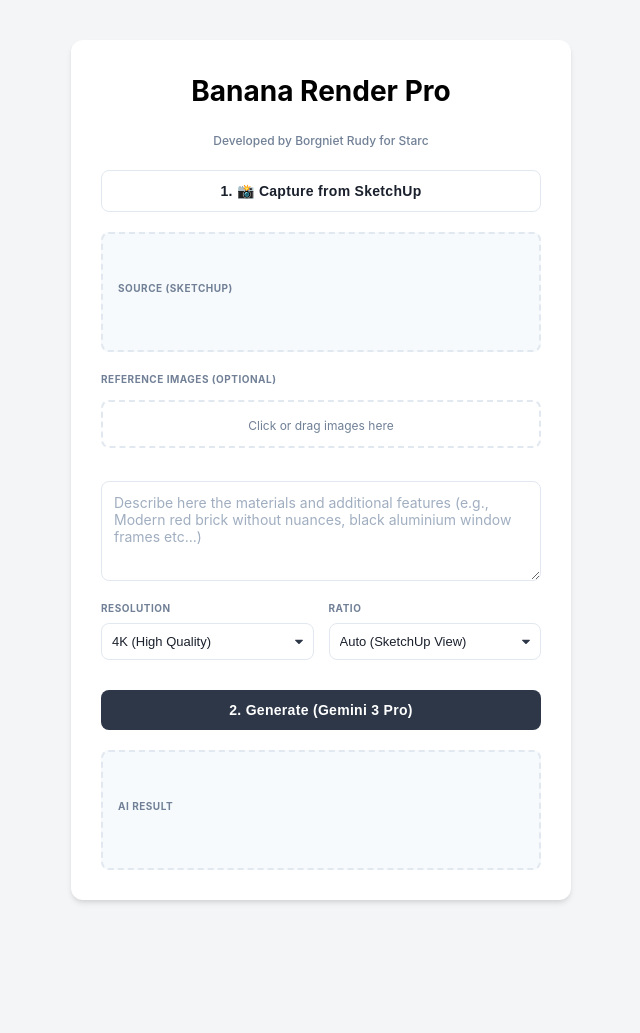
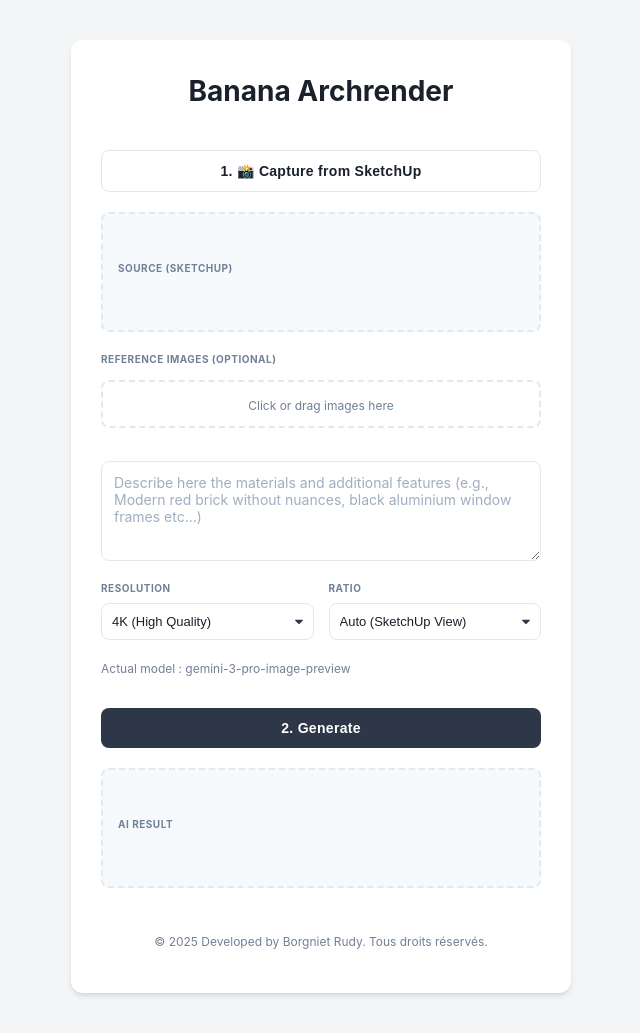
Before and after one commit to rborgniet/banana_archrender, a plain HTML site: page index.html in a window 1280 px wide. Shown: the whole page, without its empty margins (319-959 px from the left). Before the commit the page ends 940 px from the top, so only its background shows below. Drawn offline with Linux system fonts and the light colour scheme.

Commit message:
Update UI styles and branding in index.html
Added new CSS classes for main title, secondary text, divider, and footer copyright. Updated index.html to use 'Banana Archrender' branding, improved button labeling, added model info, and included a styled footer for copyright.

```diff
--- a/css/main.css
+++ b/css/main.css
@@ -78,6 +78,22 @@ img {
     border-radius: 4px;
     display: none;
     box-shadow: 0 2px 8px rgba(0,0,0,0.1);
+}
+.main-title {
+    margin-bottom: 18px;
+}
+.text-secondary {
+    font-size: 12px;
+    color: var(--text-secondary)
+}
+.divider {
+    border-bottom: solid 0.01px rgb(150, 150, 150);
+}
+.footer-copyright-text {
+    font-size: 12px;
+    text-align: center;
+    color: var(--text-secondary);
+    margin-top: 25px;
 }
 
 .label {
--- a/index.html
+++ b/index.html
@@ -3,12 +3,12 @@
 <head>
     <meta charset="UTF-8">
     <link rel="stylesheet" href="css/main.css">
+    <title>Banana Archrender</title>
 </head>
 <body>
 
 <div class="container">
-    <h1 style="margin:0; color: black;">Banana Render Pro</h1>
-    <p class="authorname">Developed by Borgniet Rudy for Starc</p>
+    <h1 class="main-title">Banana Archrender</h1>
 
     <button onclick="captureSketchUp()" id="btn-capture">1. 📸 Capture from SketchUp</button>
     <div class="img-container">
@@ -47,7 +47,8 @@
             </select>
         </div>
     </div>
-    <button onclick="callGemini()" id="btn-generate">2. Generate (Gemini 3 Pro)</button>
+    <div class="text-secondary">Actual model : gemini-3-pro-image-preview</div>
+    <button onclick="callGemini()" id="btn-generate">2. Generate</button>
 
     <div id="loader">✨ Calculating rendering in progress....<br><small>(This may take 30 seconds.)</small></div>
     <div id="error-msg"></div>
@@ -57,6 +58,10 @@
         <img id="generatedImage" src="" alt="Image Générée">
         <a id="dlLink" class="download-btn" href="#" download="rendu_nanobanana.png">Save as...</a>
     </div>
+
+    <footer>
+        <div class="footer-copyright-text">© 2025 Developed by Borgniet Rudy. Tous droits réservés.</p>
+    </footer>
 </div>
 
 <script>
```
